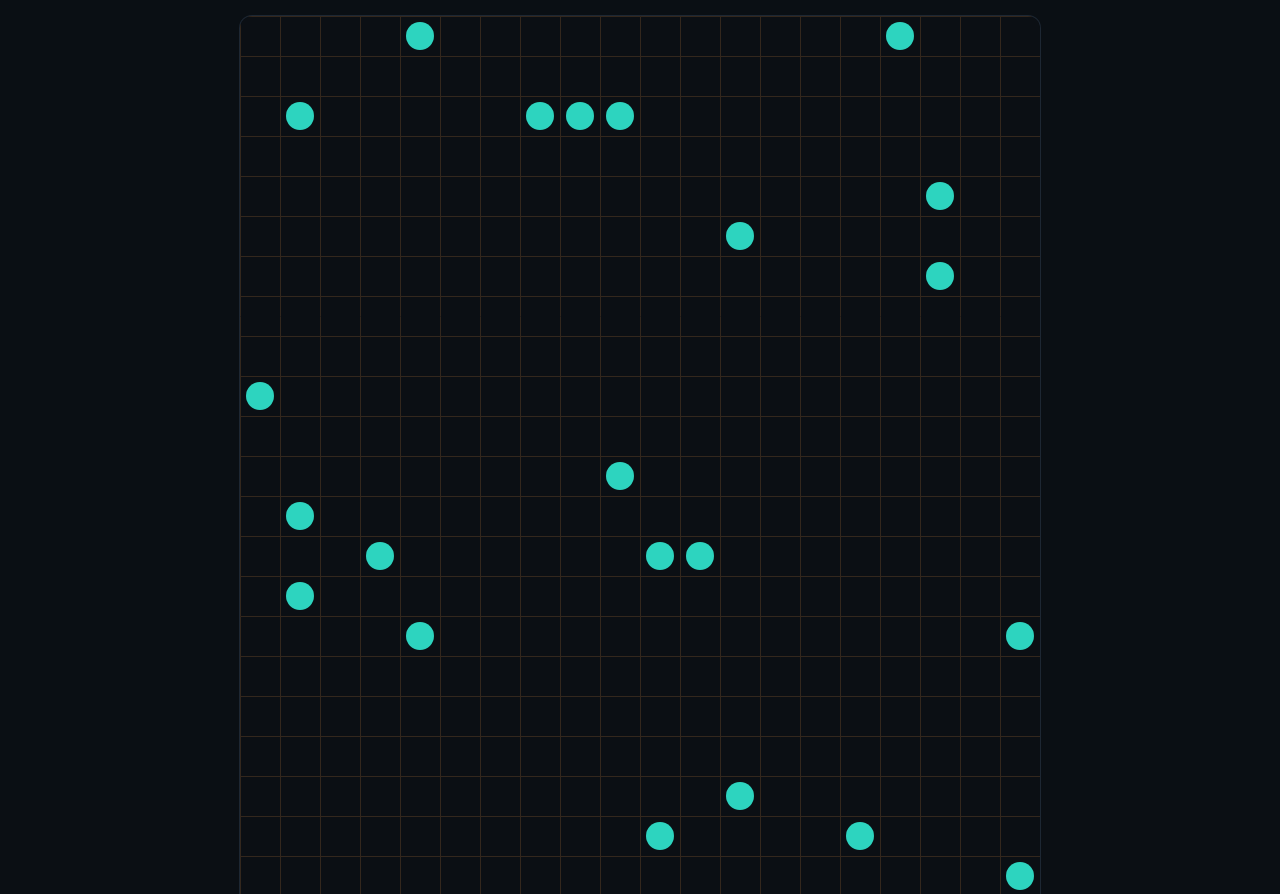
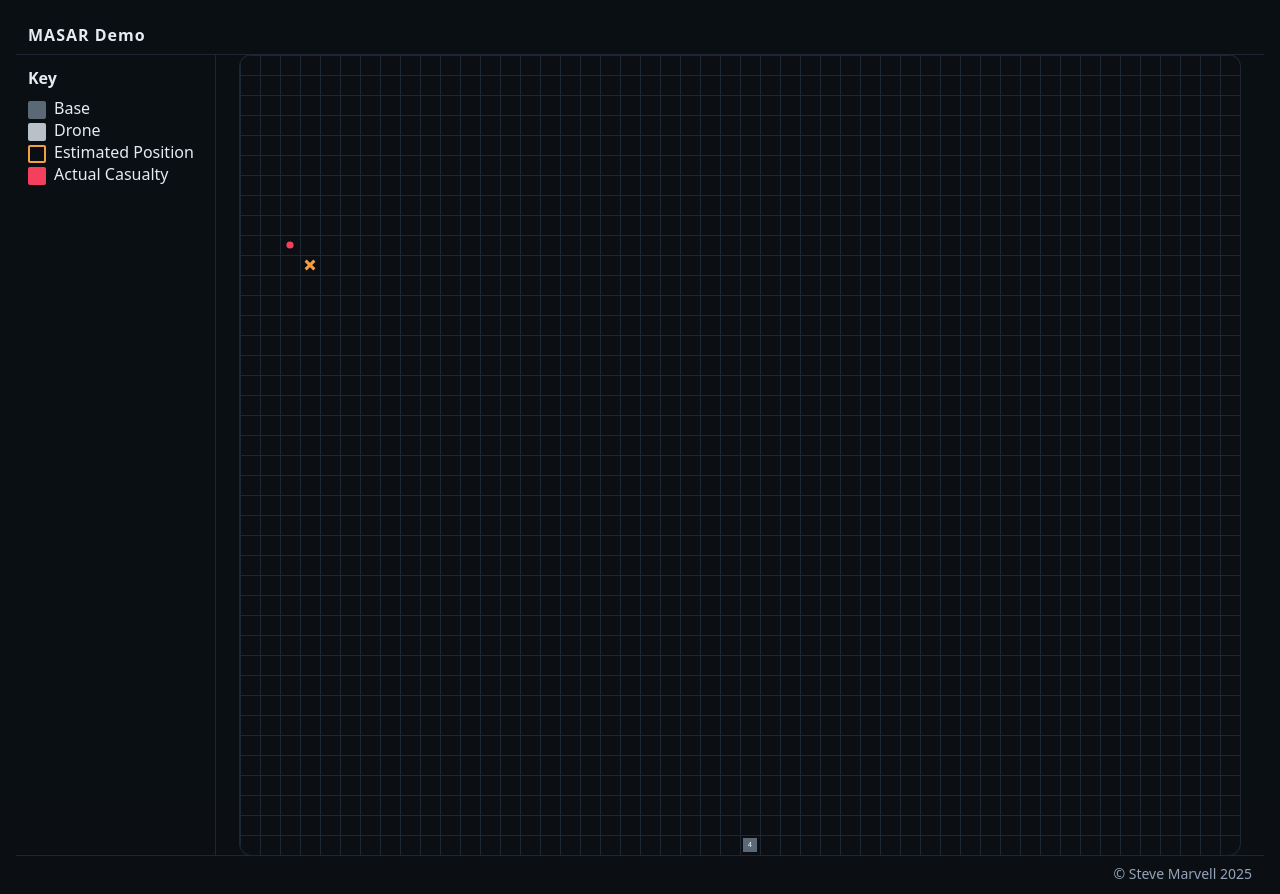
Before and after one commit to stevemarvell/courier-grid-poc, a website built with Vite: page index.html in a window 1280 px wide. Shown: the top 894 px of the page. Built offline with nearby package versions, Linux system fonts and the light colour scheme.

Commit message:
new agents and interface

```diff
--- a/index.html
+++ b/index.html
@@ -1,15 +1,19 @@
-<!doctype html>
+<!DOCTYPE html>
 <html lang="en">
 <head>
-  <meta charset="UTF-8" />
-  <meta name="viewport" content="width=device-width, initial-scale=1.0" />
-  <title>Blob Grid</title>
-  <link rel="stylesheet" href="/src/styles.css" />
+  <meta charset="UTF-8">
+  <title>MASAR Demo</title>
+  <link rel="stylesheet" href="/src/styles.css">
 </head>
 <body>
-<main class="stage">
-  <canvas id="canvas" width="640" height="640"></canvas>
-</main>
+<div class="stage">
+  <div id="top-bar"></div>
+  <div id="sidebar">
+    <div id="sidebar-key"></div>
+  </div>
+  <canvas id="main-canvas" class="main-canvas"></canvas>
+  <div id="bottom-bar"></div>
+</div>
 <script type="module" src="/src/main.ts"></script>
 </body>
 </html>
--- a/src/main.ts
+++ b/src/main.ts
@@ -1,35 +1,44 @@
-// main.ts
-import {runSimulation} from './sim'
-import type {SimConfig} from './types'
-import {render} from './renderer'
+import { runSimulation } from './sim'
+import { render } from './renderer'
+import type { SimConfig } from './types'
 
-const canvas = document.getElementById('canvas') as HTMLCanvasElement
+const canvas = document.getElementById('main-canvas') as HTMLCanvasElement;
+const sidebar = document.getElementById('sidebar-key') as HTMLDivElement;
+const topBar = document.getElementById('top-bar') as HTMLDivElement;
+const bottomBar = document.getElementById('bottom-bar') as HTMLDivElement;
 
 const cfg: SimConfig = {
-    width: 20,
-    height: 30, // example non-square grid
-    blobCount: 30
+  width: 50,
+  height: 40,
+  baseCount: 1,
+  droneCount: 4,
+  casualtyCount: 1
+};
+
+function fitCanvasToGrid(canvas: HTMLCanvasElement, cfg: SimConfig) {
+  const dpr = window.devicePixelRatio || 1;
+  const cssH = 800;
+  const cssW = Math.round(cssH * (cfg.width / cfg.height));
+  canvas.style.width = cssW + 'px';
+  canvas.style.height = cssH + 'px';
+  canvas.width = Math.round(cssW * dpr);
+  canvas.height = Math.round(cssH * dpr);
 }
 
-function fitCanvasToGrid(canvas: HTMLCanvasElement, cfg: SimConfig) {
-    const dpr = window.devicePixelRatio || 1
-    const cssW = 800 // choose your CSS width
-    const cssH = Math.round(cssW * (cfg.height / cfg.width))
-    canvas.style.width = cssW + 'px'
-    canvas.style.height = cssH + 'px'
-    canvas.width = Math.round(cssW * dpr)
-    canvas.height = Math.round(cssH * dpr)
-}
+window.onload = async () => {
+  topBar.textContent = 'MASAR Demo';
+  bottomBar.textContent = `© Steve Marvell ${new Date().getFullYear()}`;
 
-(async () => {
-    const result = await runSimulation(cfg, {
-        beforeSimStart: ({ state, cfg: cfg }) => {
-            fitCanvasToGrid(canvas, cfg);
-        },
-        afterSimStart: ({state, cfg}) => {
-            state.addRandomBlobs(cfg.blobCount)
-        }
-    });
+  sidebar.innerHTML = `
+    <div style="margin-bottom:8px;"><strong>Key</strong></div>
+    <div><span class="key base"></span>Base</div>
+    <div><span class="key drone"></span>Drone</div>
+    <div><span class="key est"></span>Estimated Position</div>
+    <div><span class="key cas"></span>Actual Casualty</div>
+  `;
 
-    render(canvas, result)
-})();
+  const result = await runSimulation(cfg, {
+    beforeSimStart: ({ cfg }) => fitCanvasToGrid(canvas, cfg)
+  });
+  render(canvas, result);
+};
--- /dev/null
+++ b/src/randomNearbyPosition.ts
@@ -0,0 +1,19 @@
+export function randomNearbyPosition(
+  center: { x: number; y: number },
+  sigma: number,
+  bounds: { width: number; height: number },
+  maxDx: number = 6,
+  maxDy: number = 6
+): { x: number; y: number } {
+  const randomNormal = (stddev: number) => {
+    let u = 0, v = 0;
+    while (u === 0) u = Math.random();
+    while (v === 0) v = Math.random();
+    return Math.round(Math.cos(2 * Math.PI * u) * Math.sqrt(-2 * Math.log(v)) * stddev);
+  };
+  let dx = Math.max(-maxDx, Math.min(maxDx, randomNormal(sigma)));
+  let dy = Math.max(-maxDy, Math.min(maxDy, randomNormal(sigma)));
+  let x = Math.max(0, Math.min(bounds.width - 1, center.x + dx));
+  let y = Math.max(0, Math.min(bounds.height - 1, center.y + dy));
+  return { x, y };
+}
--- a/src/renderer.ts
+++ b/src/renderer.ts
@@ -1,37 +1,110 @@
-// render.ts
-import type { SimResult } from './types'
+import type { SimResult, Position } from './types'
+
+const COLORS = {
+  base: '#5b6977',
+  drone: '#fff',
+  casualty: '#f43f5e',
+  estimated: '#f59e42'
+};
+
+function drawSquare(ctx: CanvasRenderingContext2D, pos: Position, color: string, size: number) {
+  ctx.fillStyle = color;
+  ctx.fillRect(pos.x - size / 2, pos.y - size / 2, size, size);
+}
+
+function drawCircle(ctx: CanvasRenderingContext2D, pos: Position, color: string, r: number) {
+  ctx.fillStyle = color;
+  ctx.beginPath();
+  ctx.arc(pos.x, pos.y, r, 0, Math.PI * 2);
+  ctx.fill();
+}
+
+function drawCross(ctx: CanvasRenderingContext2D, pos: Position, color: string, size: number) {
+  ctx.strokeStyle = color;
+  ctx.lineWidth = 3;
+  ctx.beginPath();
+  ctx.moveTo(pos.x - size, pos.y - size);
+  ctx.lineTo(pos.x + size, pos.y + size);
+  ctx.moveTo(pos.x + size, pos.y - size);
+  ctx.lineTo(pos.x - size, pos.y + size);
+  ctx.stroke();
+}
 
 export function render(canvas: HTMLCanvasElement, res: SimResult) {
-  const ctx = canvas.getContext('2d')!
-  const W = canvas.width
-  const H = canvas.height
+  const ctx = canvas.getContext('2d')!;
+  const W = canvas.width;
+  const H = canvas.height;
+  const { width, height } = res;
+  const cellW = W / width;
+  const cellH = H / height;
 
-  // independent cell sizes so rectangles render correctly
-  const cellW = W / res.width
-  const cellH = H / res.height
+  ctx.clearRect(0, 0, W, H);
 
-  ctx.clearRect(0, 0, W, H)
-
-  // grid
-  ctx.strokeStyle = '#33271d'
-  ctx.lineWidth = 1
-  for (let x = 0; x <= res.width; x++) {
-    const vx = Math.round(x * cellW) + 0.5
-    ctx.beginPath(); ctx.moveTo(vx, 0.5); ctx.lineTo(vx, H + 0.5); ctx.stroke()
+  // Grid
+  ctx.strokeStyle = '#1d2733';
+  ctx.lineWidth = 1;
+  for (let x = 0; x <= width; x++) {
+    const vx = Math.round(x * cellW) + 0.5;
+    ctx.beginPath();
+    ctx.moveTo(vx, 0.5);
+    ctx.lineTo(vx, H + 0.5);
+    ctx.stroke();
   }
-  for (let y = 0; y <= res.height; y++) {
-    const vy = Math.round(y * cellH) + 0.5
-    ctx.beginPath(); ctx.moveTo(0.5, vy); ctx.lineTo(W + 0.5, vy); ctx.stroke()
+  for (let y = 0; y <= height; y++) {
+    const vy = Math.round(y * cellH) + 0.5;
+    ctx.beginPath();
+    ctx.moveTo(0.5, vy);
+    ctx.lineTo(W + 0.5, vy);
+    ctx.stroke();
   }
 
-  // blobs
-  ctx.fillStyle = '#2dd4bf'
-  const r = Math.floor(Math.min(cellW, cellH) * 0.35)
-  for (const b of res.blobs) {
-    const cx = Math.round((b.x + 0.5) * cellW)
-    const cy = Math.round((b.y + 0.5) * cellH)
-    ctx.beginPath()
-    ctx.arc(cx, cy, r, 0, Math.PI * 2)
-    ctx.fill()
+  // Bases
+  for (const base of res.bases) {
+    const cx = (base.position.x + 0.5) * cellW;
+    const cy = (base.position.y + 0.5) * cellH;
+    const sq = Math.min(cellW, cellH) * 0.7;
+    drawSquare(ctx, { x: cx, y: cy }, COLORS.base, sq);
+    ctx.fillStyle = '#fff';
+    ctx.font = `${Math.round(sq * 0.5)}px sans-serif`;
+    ctx.textAlign = 'center';
+    ctx.textBaseline = 'middle';
+    ctx.fillText(`${base.unspawned ?? 0}`, cx, cy);
+  }
+
+  // Drones (only draw spawned===true, and use id)
+  for (const drone of res.drones) {
+    if (!drone.spawned) continue;
+    const cx = (drone.position.x + 0.5) * cellW;
+    const cy = (drone.position.y + 0.5) * cellH;
+    drawCircle(ctx, { x: cx, y: cy }, COLORS.drone, Math.min(cellW, cellH) * 0.28);
+    ctx.fillStyle = '#222';
+    ctx.font = `${Math.round(Math.max(cellW, cellH) * 0.23)}px sans-serif`;
+    ctx.textAlign = 'center';
+    ctx.textBaseline = 'middle';
+    ctx.fillText(`${drone.id}`, cx, cy);
+  }
+
+  // Casualties (draw both estimated and actual)
+  for (const cas of res.casualties) {
+    // Estimated (cross - orange)
+    drawCross(
+      ctx,
+      {
+        x: (cas.estimatedPosition.x + 0.5) * cellW,
+        y: (cas.estimatedPosition.y + 0.5) * cellH
+      },
+      COLORS.estimated,
+      Math.min(cellW, cellH) * 0.22
+    );
+    // Actual (circle - red)
+    drawCircle(
+      ctx,
+      {
+        x: (cas.position.x + 0.5) * cellW,
+        y: (cas.position.y + 0.5) * cellH
+      },
+      COLORS.casualty,
+      Math.min(cellW, cellH) * 0.18
+    );
   }
 }
--- a/src/sim.ts
+++ b/src/sim.ts
@@ -1,70 +1,51 @@
-//sim.ts
-import type { SimConfig, SimHooks, SimResult, SimState } from './types'
+import type { SimConfig, SimHooks, SimResult, SimState, Base, Drone, Casualty, Position } from './types'
+import { randomNearbyPosition } from './randomNearbyPosition'
 
-class RNG {
-  private s: number
-  constructor(seed = 1) { this.s = seed >>> 0 }
-  next(): number {
-    // xorshift32
-    let x = this.s
-    x ^= (x << 13) >>> 0
-    x ^= (x >>> 17)
-    x ^= (x << 5) >>> 0
-    this.s = x >>> 0
-    return this.s / 0xffffffff
-  }
-  int(n: number): number { return Math.floor(this.next() * n) }
-}
-
-function autoSeed(): number {
-  if (typeof crypto !== 'undefined' && 'getRandomValues' in crypto) {
-    const a = new Uint32Array(1)
-    crypto.getRandomValues(a)
-    return a[0] >>> 0
-  }
-  return ((Math.random() * 0xffffffff) >>> 0)
-}
-
-function makeState(cfg: SimConfig): SimState {
-  const rng = new RNG(cfg.seed ?? autoSeed())
-  const blobs: { id: number; x: number; y: number }[] = []
-  let nextId = 1
-  const taken = new Set<string>()
-
-  const key = (x: number, y: number) => `${x},${y}`
-  const clamp = (v: number, lo: number, hi: number) => Math.min(Math.max(v, lo), hi)
-
-  return {
-    blobs,
-    addBlob(x, y) {
-      const cx = clamp(Math.trunc(x), 0, cfg.width - 1)
-      const cy = clamp(Math.trunc(y), 0, cfg.height - 1)
-      const k = key(cx, cy)
-      if (taken.has(k)) return
-      taken.add(k)
-      blobs.push({ id: nextId++, x: cx, y: cy })
-    },
-    addRandomBlobs(n) {
-      let placed = 0
-      const max = cfg.width * cfg.height
-      const target = Math.min(n, max)
-      while (placed < target) {
-        const x = rng.int(cfg.width)
-        const y = rng.int(cfg.height)
-        const k = key(x, y)
-        if (taken.has(k)) continue
-        taken.add(k)
-        blobs.push({ id: nextId++, x, y })
-        placed++
-      }
-    }
-  }
+function randomInt(max: number): number {
+  return Math.floor(Math.random() * max);
 }
 
 export async function runSimulation(cfg: SimConfig, hooks?: Partial<SimHooks>): Promise<SimResult> {
-  const state = makeState(cfg)
-  if (hooks?.beforeSimStart) await hooks.beforeSimStart({ cfg, state })
-  if (hooks?.afterSimStart) await hooks.afterSimStart({ cfg, state })
+  // 1. Base at center/bottom
+  const bases: Base[] = [];
+  for (let i = 0; i < cfg.baseCount; i++) {
+    bases.push({
+      id: i + 1,
+      position: { x: Math.floor(cfg.width / 2), y: cfg.height - 1 },
+      capacity: cfg.droneCount,
+      unspawned: cfg.droneCount
+    });
+  }
 
-  return { width: cfg.width, height: cfg.height, blobs: state.blobs }
+  // 2. Drones (none spawned at start)
+  const drones: Drone[] = [];
+
+  // 3. Casualties (statistical distribution for actual from estimated)
+  const casualties: Casualty[] = [];
+  for (let i = 0; i < cfg.casualtyCount; i++) {
+    const estimatedPosition: Position = {
+      x: randomInt(cfg.width),
+      y: randomInt(Math.floor(cfg.height * 0.66))
+    };
+    const position: Position = randomNearbyPosition(
+      estimatedPosition,
+      2, // sigma
+      { width: cfg.width, height: cfg.height }
+    );
+    casualties.push({ id: i + 1, estimatedPosition, position });
+  }
+
+  const state: SimState = { bases, drones, casualties };
+
+  // HOOKS
+  if (hooks?.beforeSimStart) await hooks.beforeSimStart({ cfg, state });
+  if (hooks?.afterSimStart) await hooks.afterSimStart({ cfg, state });
+
+  return {
+    width: cfg.width,
+    height: cfg.height,
+    bases,
+    drones,
+    casualties
+  };
 }
--- a/src/styles.css
+++ b/src/styles.css
@@ -1,35 +1,22 @@
-/* styles.css */
-
-/*
-  Blob Grid styles
-  - Verbose, commented, and tokenised for easy theming
-  - Neutral dark theme
-*/
-
-/* ===== CSS Variables ===== */
 :root {
-  /* Core palette */
-  --bg:       #0b0f14;   /* page background */
-  --panel:    #0a0f14;   /* stage background */
-  --border:   #1d2733;   /* grid/outline */
-  --ink:      #e6ebf2;   /* text color */
-  --accent:   #2dd4bf;   /* blob fill */
-
-  /* Sizing */
+  --bg: #0b0f14;
+  --panel: #0a0f14;
+  --border: #1d2733;
+  --ink: #e6ebf2;
+  --accent: #b8c1c9;
+  --base: #5b6977;
+  --casualty: #f43f5e;
+  --est: #f59e42;
   --radius-lg: 12px;
   --space-1: 4px;
   --space-2: 8px;
   --space-3: 12px;
   --space-4: 16px;
-
-  /* Typography */
   --font: system-ui, -apple-system, Segoe UI, Roboto, Ubuntu, Cantarell, Noto Sans, sans-serif;
   --fs-100: 12px;
   --fs-200: 14px;
   --fs-300: 16px;
 }
-
-/* ===== Base ===== */
 * { box-sizing: border-box }
 html, body { height: 100%; margin: 0 }
 body {
@@ -38,20 +25,56 @@ body {
   font-family: var(--font);
   font-size: var(--fs-300);
 }
-
-/* ===== Layout ===== */
 .stage {
   height: 100vh;
   display: grid;
-  place-items: center;
+  grid-template-rows: auto 1fr auto;
+  grid-template-columns: 200px 1fr;
+  grid-template-areas:
+    "top-bar top-bar"
+    "sidebar main"
+    "bottom-bar bottom-bar";
   background: var(--panel);
   padding: var(--space-4);
 }
-
-/* Canvas gets a subtle frame so edges are visible on dark bg */
-canvas {
+#top-bar {
+  grid-area: top-bar;
+  padding: var(--space-2) var(--space-3);
+  font-weight: bold;
+  border-bottom: 1px solid var(--border);
+  letter-spacing: 1px;
+}
+#sidebar {
+  grid-area: sidebar;
+  padding: var(--space-3);
+  border-right: 1px solid var(--border);
+}
+#sidebar-key .key {
+  display: inline-block;
+  width: 18px;
+  height: 18px;
+  border-radius: 2px;
+  margin-right: 8px;
+  vertical-align: middle;
+}
+.key.base { background: var(--base); }
+.key.drone { background: var(--accent); }
+.key.est { background: none; border: 2px solid var(--est);}
+.key.cas { background: var(--casualty);}
+.main-canvas, #main-canvas {
+  grid-area: main;
+  justify-self: center;
+  align-self: center;
   background: var(--bg);
   border-radius: var(--radius-lg);
   box-shadow: 0 0 0 1px var(--border);
-  display: block; /* removes inline-gap */
+  display: block;
 }
+#bottom-bar {
+  grid-area: bottom-bar;
+  padding: var(--space-2) var(--space-3);
+  font-size: var(--fs-200);
+  border-top: 1px solid var(--border);
+  color: #94a3b8;
+  text-align: right;
+}
```
Also changed, not shown: src/types.ts (+40 -15 lines).
